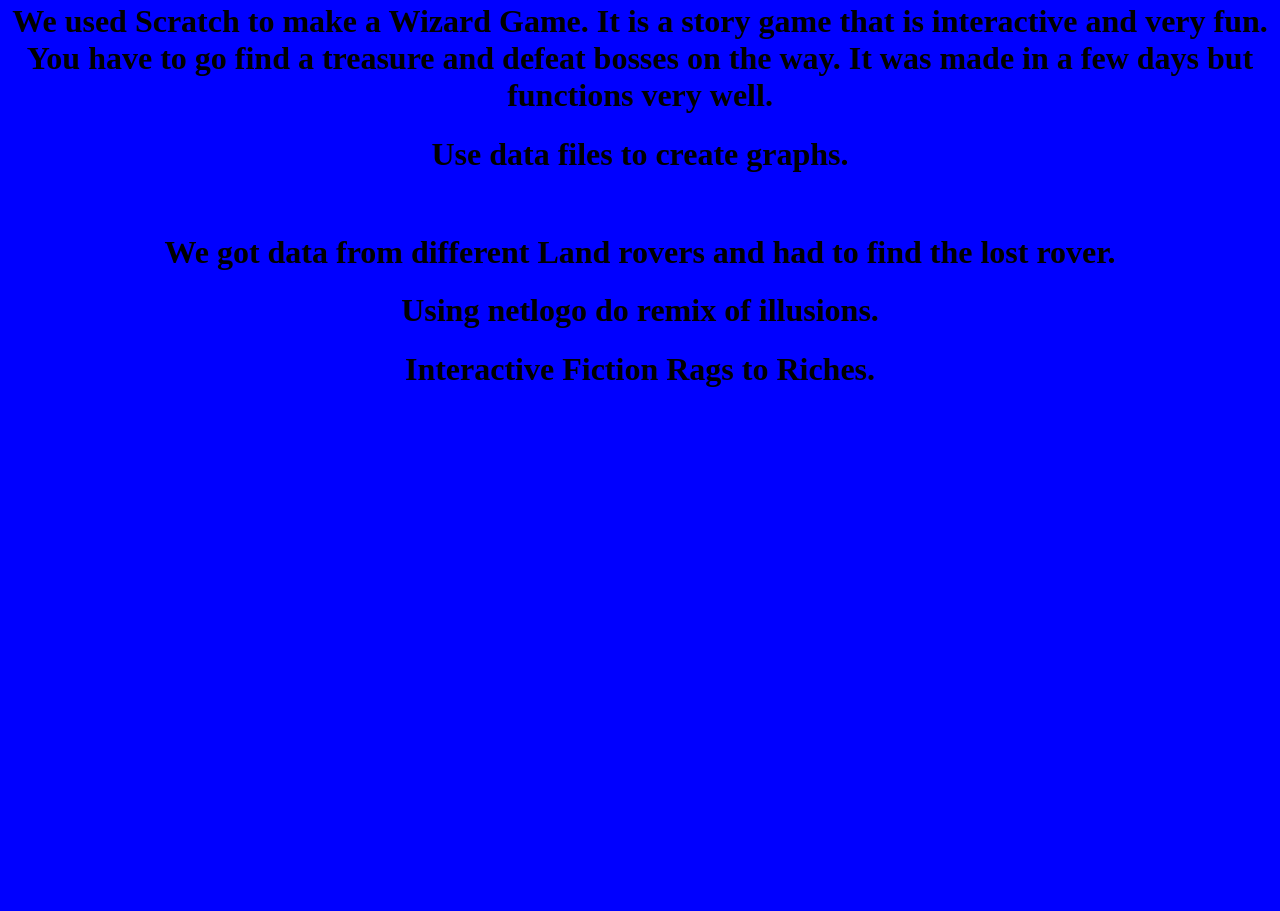
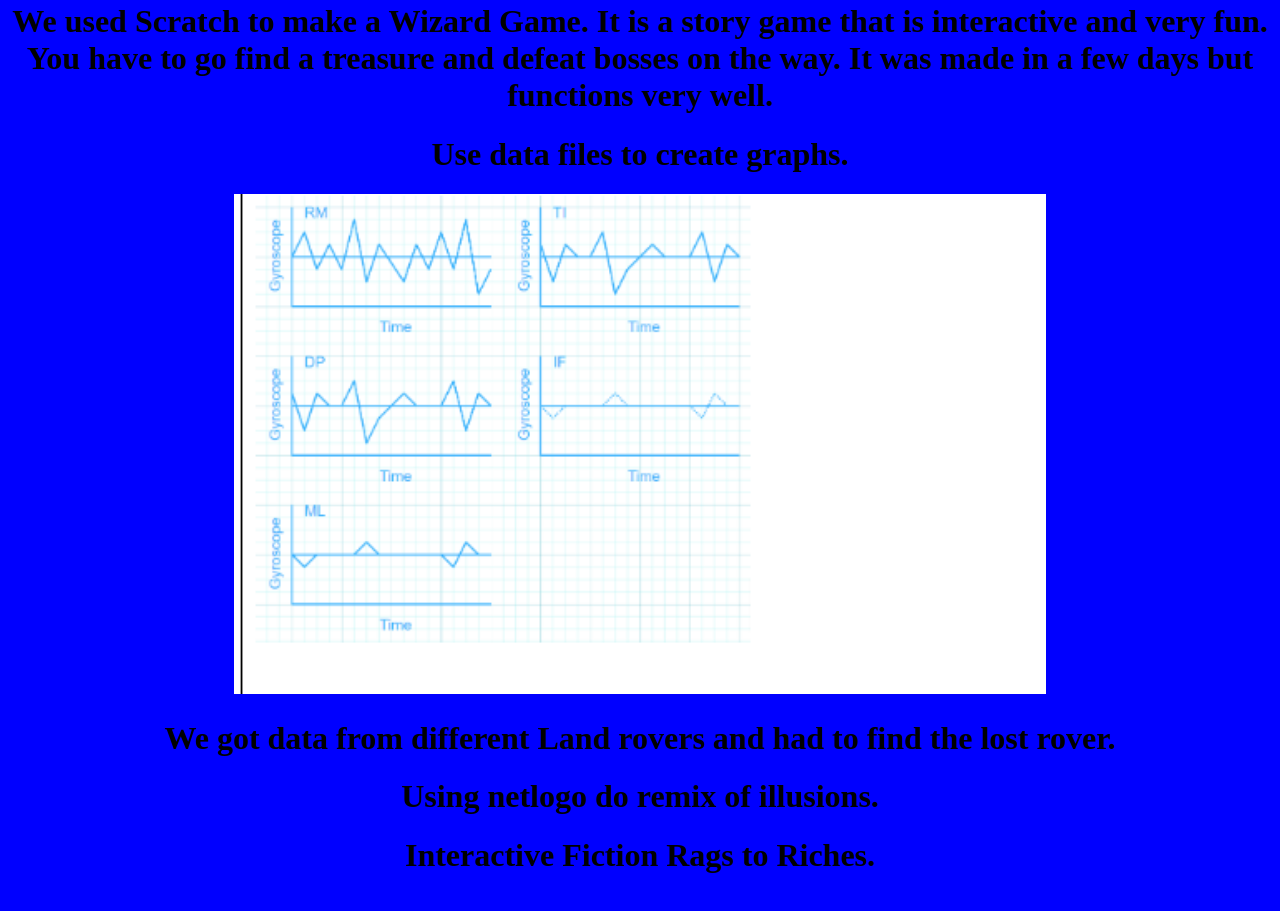
Before and after one commit to 1904010/csp2022, a plain HTML site: page portfolio.html in a window 1280 px wide. Shown: the part 3023-3934 px from the top of the page. Before the commit the page ends 3458 px from the top, so only its background shows below. Drawn offline with Linux system fonts and the light colour scheme.

Commit message:
Update portfolio.html

```diff
--- a/portfolio.html
+++ b/portfolio.html
@@ -47,7 +47,7 @@
 		a treasure and defeat bosses on the way. It was made
 		in a few days but functions very well.</h1>
     <h1>   Use data files to create graphs.</h1>
-  	<img src="" height="500">
+  	<img src="images/Capture.PNG" height="500">
 	<h1> We got data from different Land rovers and had to find the lost rover.
     <h1>   Using netlogo do remix of illusions.</h1>
     <h1>   Interactive Fiction Rags to Riches.</h1>
```
